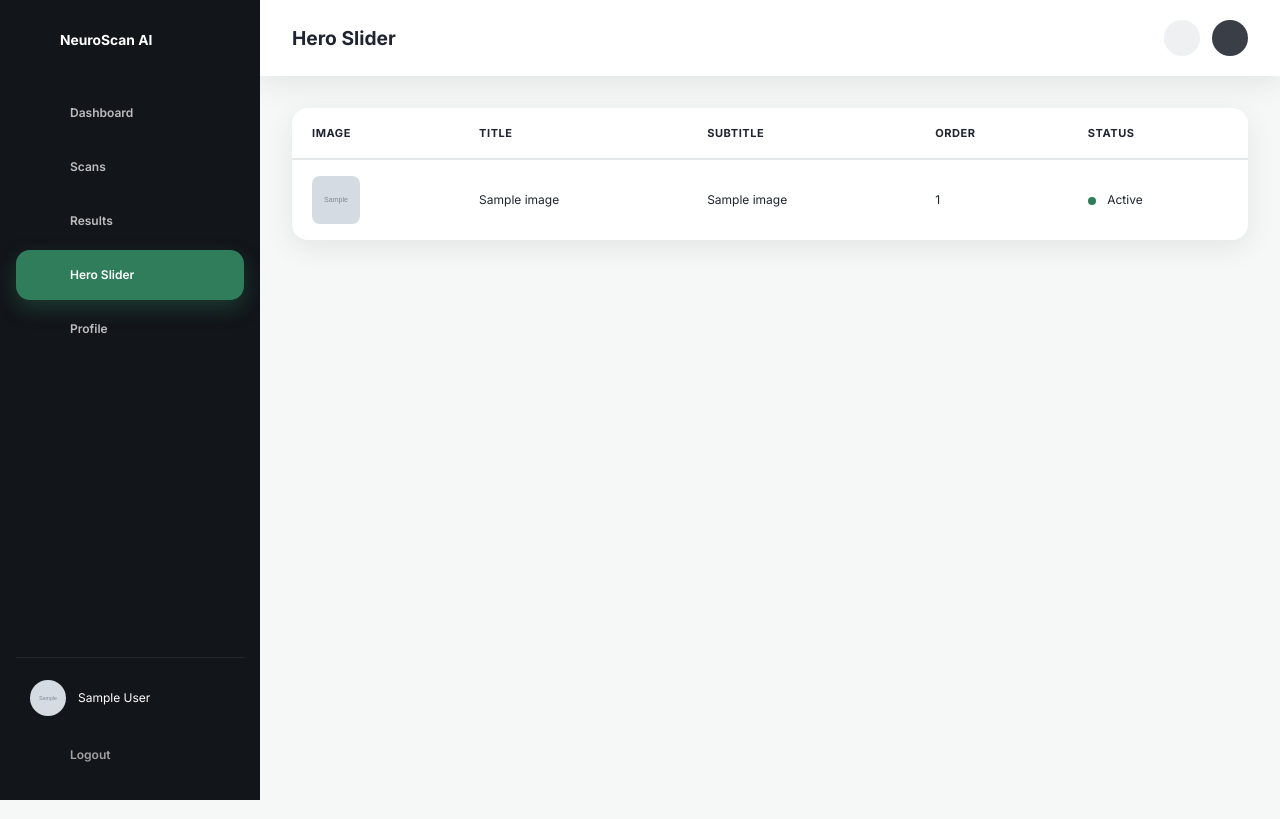
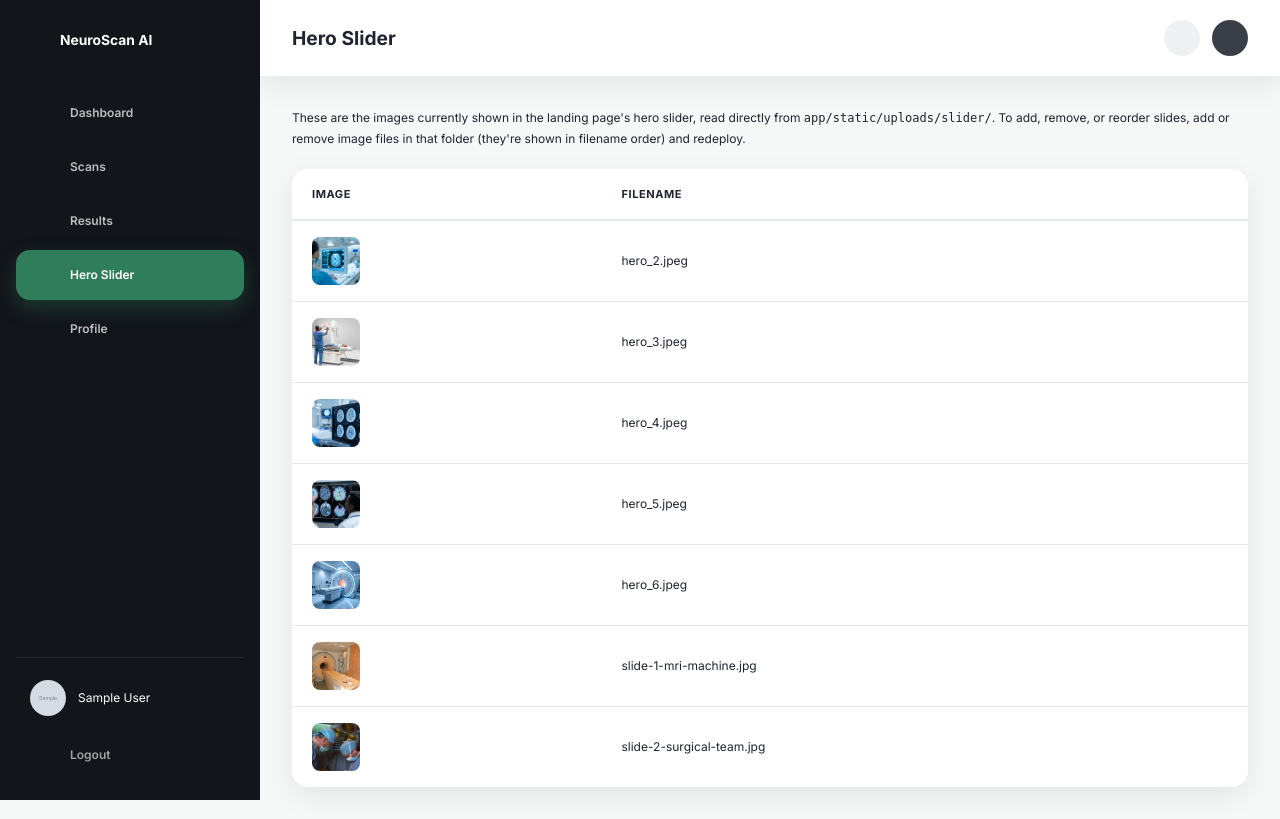
Before and after one commit to Animichael/brain-tumor-segmentation-and-detection, a Flask app: page /dashboard/slider in a window 1280 px wide. Run offline with Flask 3, Linux system fonts and the light colour scheme; a user stored in the database is signed in; tables that the repository leaves empty hold one stand-in row (values such as "Sample post"); grey boxes marked "Sample" are stand-in pictures; some libraries are stand-ins or nearby versions.

Commit message:
Read hero slider images from disk instead of the database
The landing page's hero background images went blank on the free-tier
Render deploy because the (unseeded, ephemeral) production database
had zero SliderImage rows - the images themselves were fine, there
was just no DB row pointing at them.

These are static marketing assets shipped in the repo, not
user-generated content, so a database row was never adding anything
except another thing that could be out of sync with (or empty
relative to) what's actually on disk. Both the public landing page and
the admin "Hero Slider" page now list app/static/uploads/slider/
directly - adding or removing an image file is the whole workflow now.
Removed the now-dead SliderImage seeding from seed.py; the model
itself is left in place but unused.

```diff
--- a/app/routes/dashboard.py
+++ b/app/routes/dashboard.py
@@ -8,7 +8,8 @@ from flask_login import current_user, login_required
 from app import db
 from app.decorators import admin_required
 from app.forms import DeleteForm, ProfileForm, ScanUploadForm
-from app.models import Patient, Prediction, Scan, SliderImage, User
+from app.models import Patient, Prediction, Scan, User
+from app.routes.main import _hero_slides
 
 dashboard_bp = Blueprint("dashboard", __name__, url_prefix="/dashboard")
 
@@ -159,11 +160,8 @@ def delete_result(prediction_id):
 @login_required
 @admin_required
 def slider():
-    page = request.args.get("page", 1, type=int)
-    pagination = SliderImage.query.order_by(SliderImage.sort_order.asc()).paginate(
-        page=page, per_page=PER_PAGE, error_out=False
-    )
-    return render_template("dashboard/slider.html", pagination=pagination)
+    slides = _hero_slides()
+    return render_template("dashboard/slider.html", slides=slides)
 
 
 @dashboard_bp.route("/profile", methods=["GET", "POST"])
--- a/app/routes/main.py
+++ b/app/routes/main.py
@@ -1,9 +1,29 @@
 """Landing page routes."""
-from flask import Blueprint, render_template
+import os
 
-from app.models import Patient, Prediction, Scan, SliderImage, Testimonial
+from flask import Blueprint, current_app, render_template
+
+from app.models import Patient, Prediction, Scan, Testimonial
 
 main_bp = Blueprint("main", __name__)
+
+HERO_SLIDE_EXTENSIONS = {".jpg", ".jpeg", ".png"}
+
+
+def _hero_slides():
+    """Hero slider images, read directly from disk rather than the
+    database - these are static marketing assets shipped with the repo, not
+    user-generated content, so there's nothing a database row adds here
+    except another thing that can be out of sync with what's actually on
+    disk (or empty, on a fresh/unseeded database)."""
+    upload_dir = current_app.config["UPLOAD_FOLDER_SLIDER"]
+    if not os.path.isdir(upload_dir):
+        return []
+    return sorted(
+        filename
+        for filename in os.listdir(upload_dir)
+        if os.path.splitext(filename)[1].lower() in HERO_SLIDE_EXTENSIONS
+    )
 
 HOW_IT_WORKS = [
     {
@@ -49,11 +69,7 @@ FEATURES = [
 
 @main_bp.route("/")
 def index():
-    slides = (
-        SliderImage.query.filter_by(is_active=True)
-        .order_by(SliderImage.sort_order.asc())
-        .all()
-    )
+    slides = _hero_slides()
     testimonials = Testimonial.query.all()
     stats = [
         {"icon": "scan-24-regular", "value": str(Scan.query.count()), "label": "Scans Analyzed"},
--- a/app/templates/dashboard/slider.html
+++ b/app/templates/dashboard/slider.html
@@ -3,39 +3,34 @@
 {% block dashboard_title %}Hero Slider{% endblock %}
 
 {% block dashboard_content %}
+<p class="upload-card-subtext" style="margin-bottom: 20px;">
+    These are the images currently shown in the landing page's hero slider, read directly from
+    <code>app/static/uploads/slider/</code>. To add, remove, or reorder slides, add or remove image files
+    in that folder (they're shown in filename order) and redeploy.
+</p>
 <div class="table-wrapper">
     <table>
         <thead>
             <tr>
                 <th>Image</th>
-                <th>Title</th>
-                <th>Subtitle</th>
-                <th>Order</th>
-                <th>Status</th>
+                <th>Filename</th>
             </tr>
         </thead>
         <tbody>
-            {% for slide in pagination.items %}
+            {% for filename in slides %}
             <tr>
                 <td>
-                    <img class="table-thumb" alt="{{ slide.title }}"
-                         src="{{ url_for('static', filename='uploads/slider/' ~ slide.image_filename) }}">
+                    <img class="table-thumb" alt="{{ filename }}"
+                         src="{{ url_for('static', filename='uploads/slider/' ~ filename) }}">
                 </td>
-                <td>{{ slide.title }}</td>
-                <td>{{ slide.subtitle or '—' }}</td>
-                <td>{{ slide.sort_order }}</td>
-                <td>
-                    <span class="status-dot {{ 'status-processed' if slide.is_active else 'status-pending' }}"></span>
-                    {{ 'Active' if slide.is_active else 'Hidden' }}
-                </td>
+                <td>{{ filename }}</td>
             </tr>
             {% else %}
             <tr>
-                <td colspan="5" class="dashboard-empty-text">No slides yet.</td>
+                <td colspan="2" class="dashboard-empty-text">No slides yet.</td>
             </tr>
             {% endfor %}
         </tbody>
     </table>
-    {% include "dashboard/_pagination.html" %}
 </div>
 {% endblock %}
--- a/app/templates/landing.html
+++ b/app/templates/landing.html
@@ -57,9 +57,9 @@
 <!-- ============================ HERO ============================ -->
 <section class="hero" id="home">
     <div class="hero-slider" id="hero-slider">
-        {% for slide in slides %}
+        {% for filename in slides %}
         <div class="hero-slide {% if loop.first %}is-active{% endif %}"
-             style="background-image: url('{{ url_for('static', filename='uploads/slider/' ~ slide.image_filename) }}');">
+             style="background-image: url('{{ url_for('static', filename='uploads/slider/' ~ filename) }}');">
             <div class="hero-slide-overlay"></div>
         </div>
         {% endfor %}
@@ -67,7 +67,7 @@
 
     <div class="hero-content container">
         {% if slides %}
-        <span class="eyebrow eyebrow-on-dark reveal">{{ slides[0].title }}</span>
+        <span class="eyebrow eyebrow-on-dark reveal">Advanced MRI Diagnostics</span>
         {% endif %}
         <h1 class="reveal">AI-Powered Brain Tumor Detection &amp; Segmentation</h1>
         <p class="hero-subtext reveal" style="--reveal-delay: 100ms;">
```
Also changed, not shown: app/seed.py (+7 -29 lines).
